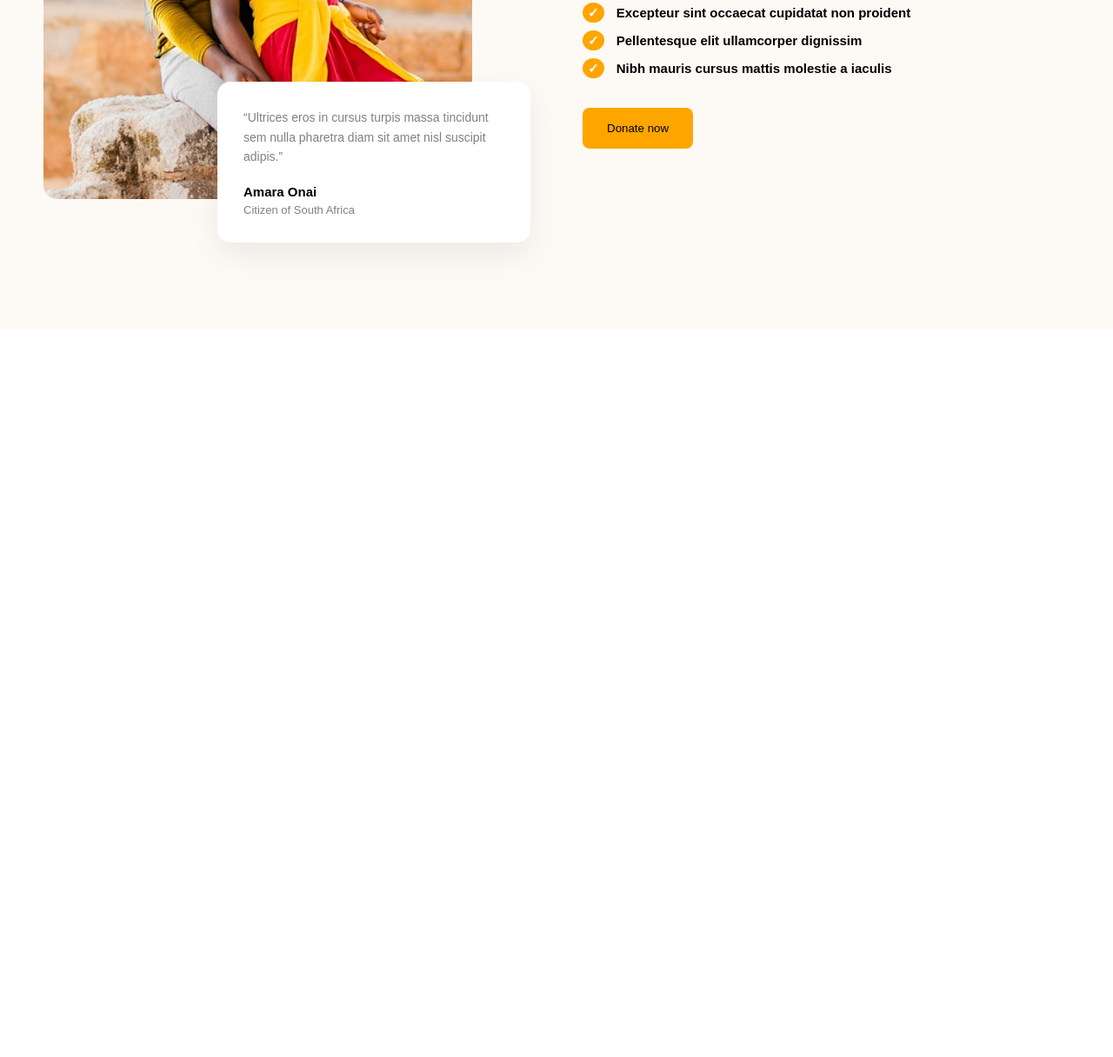
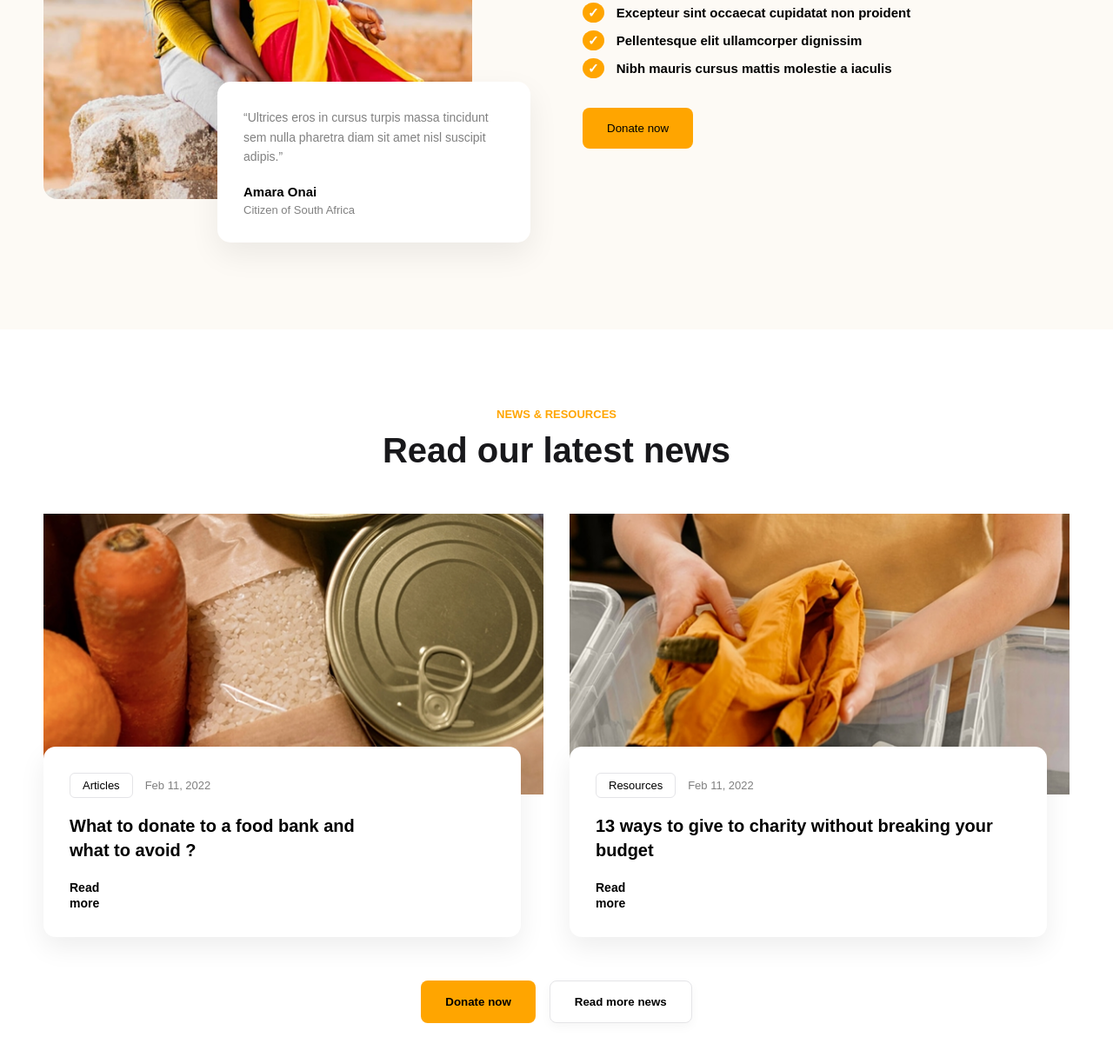
Before and after one commit to muhammmad3456aliev-maker/Exam3, a plain HTML site: page index.html in a window 1280 px wide. Shown: the part 5891-7107 px from the top of the page at 87% size. Before the commit the page ends 6270 px from the top, so only its background shows below. Drawn offline with Linux system fonts and the light colour scheme.

Commit message:
first commit

```diff
--- a/index.html
+++ b/index.html
@@ -255,6 +255,43 @@
         </div>
     </div>
 </div>
-
+<div class="section8">
+    <div class="nh">
+        <p class="ns">NEWS & RESOURCES</p>
+        <h1>Read our latest news</h1>
+    </div>
+    <div class="nc">
+        <div class="ni">
+            <div class="nimg">
+                <img src="./image/IMAGE (42).png" alt="">
+            </div>
+            <div class="nb">
+                <div class="nm">
+                    <span class="nt">Articles</span>
+                    <span class="nd">Feb 11, 2022</span>
+                </div>
+                <h3>What to donate to a food bank and <br> what to avoid ?</h3>
+                <a href="#">Read <br> more</a>
+            </div>
+        </div>
+        <div class="ni">
+            <div class="nimg">
+                <img src="./image/IMAGE (43).png" alt="">
+            </div>
+            <div class="nb">
+                <div class="nm">
+                    <span class="nt">Resources</span>
+                    <span class="nd">Feb 11, 2022</span>
+                </div>
+                <h3>13 ways to give to charity without breaking your budget</h3>
+                <a href="#">Read <br> more</a>
+            </div>
+        </div>
+    </div>
+    <div class="nbtn">
+        <button>Donate now</button>
+        <button class="btn2">Read more news</button>
+    </div>
+</div>
 </body>
 </html>
--- a/style.css
+++ b/style.css
@@ -557,6 +557,8 @@ body {
     color: gray;
 }
 .section7 {
+    max-width: 1200PX;
+    margin: auto;
     background-color: #fdfaf5;
     padding: 100px 50px;
 }
@@ -662,3 +664,112 @@ body {
     padding: 16px 28px;
     border-radius: 8px;
 }
+.section8 {
+    max-width: 1200px;
+    margin: auto;
+    background-color: white;
+    padding: 90px 50px;
+}
+
+.nh {
+    text-align: center;
+    margin-bottom: 50px;
+}
+
+.ns {
+    color: orange;
+    font-size: 13px;
+    font-weight: bold;
+    margin-bottom: 12px;
+}
+
+.nh h1 {
+    font-size: 40px;
+    color: #18181b;
+}
+
+.nc {
+    display: flex;
+    justify-content: center;
+    gap: 30px;
+    margin-bottom: 50px;
+}
+
+.ni {
+    width: 50%;
+    position: relative;
+    padding-bottom: 160px;
+}
+
+.nimg {
+    width: 100%;
+}
+
+.nimg img {
+    width: 100%;
+    height: auto;
+
+}
+
+.nb {
+    position: absolute;
+    left: 0;
+    bottom: 0;
+    width: 85%;
+    background-color: white;
+    border-radius: 14px;
+    padding: 30px;
+    box-shadow: 0 12px 30px rgba(0, 0, 0, 0.07);
+}
+
+.nm {
+    display: flex;
+    align-items: center;
+    gap: 14px;
+    margin-bottom: 18px;
+}
+
+.nt {
+    border: 1px solid #e4e4e7;
+    border-radius: 6px;
+    padding: 6px 14px;
+    font-size: 13px;
+}
+
+.nd {
+    font-size: 13px;
+    color: gray;
+}
+
+.nb h3 {
+    font-size: 20px;
+    line-height: 1.4;
+    margin-bottom: 20px;
+}
+
+.nb a {
+    font-size: 14px;
+    font-weight: bold;
+    color: black;
+    text-decoration: none;
+}
+
+.nbtn {
+    display: flex;
+    justify-content: center;
+    gap: 16px;
+}
+
+.nbtn button {
+    background-color: orange;
+    border: none;
+    padding: 16px 28px;
+    border-radius: 8px;
+    font-weight: bold;
+}
+
+.nbtn .btn2 {
+    background-color: white;
+    border: 1px solid #e4e4e7;
+    box-shadow: 0 4px 12px rgba(0, 0, 0, 0.04);
+}
```
Also changed, not shown: image/IMAGE (42).png (added), image/IMAGE (43).png (added).
